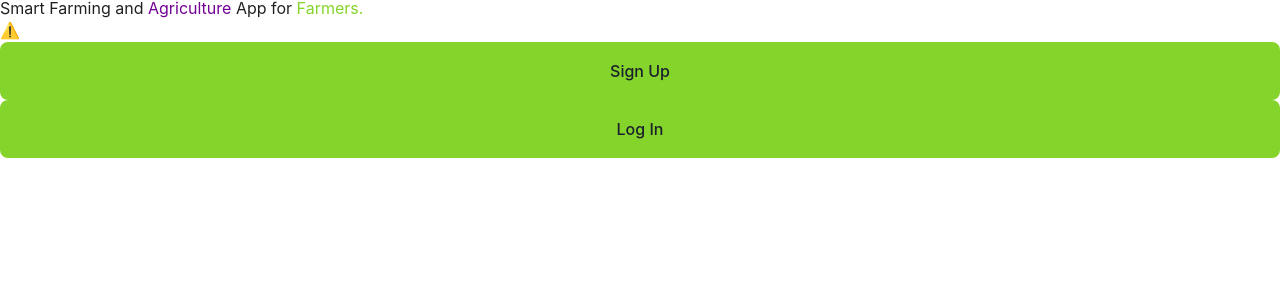
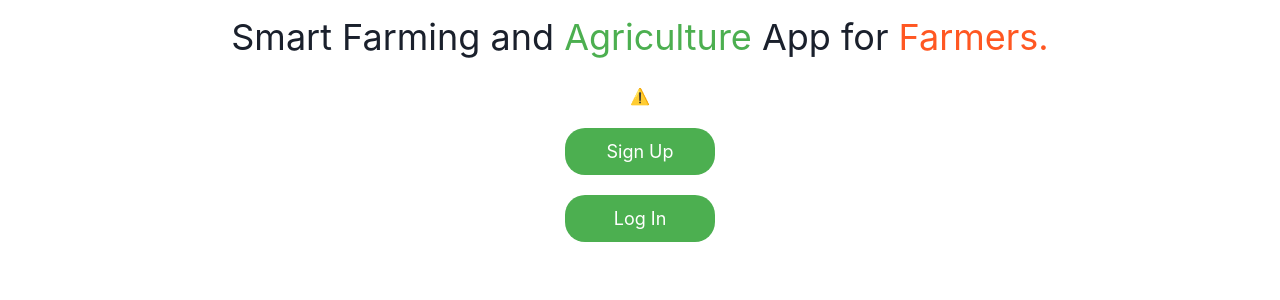
Before and after one commit to Zaberahmed/EasyGrow, a React (Vite) app in the folder client/: page / in a window 1280 px wide. Shown: the top 300 px of the page. Built offline with nearby package versions, Linux system fonts and the light colour scheme; no server answers; a web font is replaced by a local one.

Commit message:
fixed styling: splash screen

```diff
--- a/client/src/Pages/Common/Login/Login.component.tsx
+++ b/client/src/Pages/Common/Login/Login.component.tsx
@@ -2,6 +2,7 @@ import './Login.style.css';
 import { ChangeEvent, FormEvent, useEffect, useState } from 'react';
 import { userLogin } from '../../../Services/user';
 import { useNavigate } from 'react-router-dom';
+import EasyGrowLogo from '../../../assets/EasyGrow.component';
 
 const initialState = {
 	email: '',
@@ -50,8 +51,10 @@ const Login = () => {
 	// 	}, [token]);
 
 	return (
-		<div>
-			<h2>Login</h2>
+		<div className="login-form-container">
+			<figure className="logo">
+				<EasyGrowLogo />
+			</figure>
 			<form
 				className="login-form"
 				onSubmit={handleSubmit}>
@@ -65,7 +68,7 @@ const Login = () => {
 					onChange={handleChange}
 				/>
 
-				{formData.email && !validateInput(formData.email) ? <p className="">Email not valid</p> : null}
+				{formData.email && !validateInput(formData.email) ? <p className="error-message">Email not valid</p> : null}
 				<label htmlFor="password">Password:</label>
 				<input
 					id="password"
@@ -75,13 +78,14 @@ const Login = () => {
 					value={formData.password}
 					onChange={handleChange}
 				/>
-
+				<div className="login-button">
 					<button
 						role="button"
 						type="submit"
 						disabled={validateForm()}>
 						Log in
 					</button>
+				</div>
 			</form>
 		</div>
 	);
--- a/client/src/Pages/Common/Login/Login.style.css
+++ b/client/src/Pages/Common/Login/Login.style.css
@@ -1,59 +1,70 @@
-.login-up-container {
+.login-form-container {
 	max-width: 400px;
-	margin: 0 auto;
+	min-height: 100vh;
+	margin: 10px auto;
 	padding: 20px;
 	background-color: #fff;
 	border-radius: 8px;
+
+	display: flex;
+	flex-direction: column;
+	flex-wrap: nowrap;
+	justify-content: center;
+}
+
+.login-form {
+	display: flex;
+	flex-direction: column;
 	box-shadow: 0 2px 6px rgba(0, 0, 0, 0.1);
 }
 
-.login-up-form {
-	display: flex;
-	flex-direction: column;
-}
-
 .logo {
-	display: flex;
-	justify-content: center;
+	margin-top: 15px;
 	margin-bottom: 20px;
+	margin-left: 25%;
 }
 
 label {
 	font-size: 16px;
 	font-weight: bold;
-	margin-bottom: 8px;
+	margin-bottom: 5px;
+	margin-left: 10px;
+	margin-top: 10px;
 }
 
-.login-up-form input[type='text'],
-.login-up-form input[type='email'],
-.login-up-form input[type='password'],
-.login-up-form input[type='tel'],
-.login-up-form textarea,
-.login-up-form select {
+.login-form input[type='text'],
+.login-form input[type='email'],
+.login-form input[type='password'],
+.login-form input[type='tel'],
+.login-form textarea,
+.login-form select {
 	padding: 12px;
 	border: 1px solid #ccc;
-	border-radius: 4px;
+	border-radius: 10px;
 	font-size: 16px;
 	margin-bottom: 16px;
+	margin-left: 10px;
+	margin-right: 10px;
 	background-color: #fff;
 }
 
-.login-up-button {
+.login-button {
 	display: flex;
 	justify-content: center;
 }
-.login-up-button button {
+.login-button button {
 	padding: 12px 20px;
 	background-color: #4caf50;
 	color: #fff;
 	font-size: 16px;
 	border: none;
-	border-radius: 4px;
+	border-radius: 20px;
 	cursor: pointer;
 	transition: background-color 0.2s ease;
+	margin-bottom: 10px;
 }
 
-.login-up-button button:hover {
+.login-button button:hover {
 	background-color: #45a049;
 }
 
--- a/client/src/Pages/Common/Signup/Signup.style.css
+++ b/client/src/Pages/Common/Signup/Signup.style.css
@@ -1,27 +1,35 @@
 .sign-up-container {
 	max-width: 400px;
-	margin: 0 auto;
+	min-height: 100vh;
+	margin: 10px auto;
 	padding: 20px;
 	background-color: #fff;
 	border-radius: 8px;
-	box-shadow: 0 2px 6px rgba(0, 0, 0, 0.1);
+
+	display: flex;
+	flex-direction: column;
+	flex-wrap: nowrap;
+	justify-content: center;
 }
 
 .sign-up-form {
 	display: flex;
 	flex-direction: column;
+	box-shadow: 0 2px 6px rgba(0, 0, 0, 0.1);
 }
 
 .logo {
-	display: flex;
-	justify-content: center;
+	margin-top: 15px;
 	margin-bottom: 20px;
+	margin-left: 25%;
 }
 
 label {
 	font-size: 16px;
 	font-weight: bold;
-	margin-bottom: 8px;
+	margin-bottom: 5px;
+	margin-left: 10px;
+	margin-top: 10px;
 }
 
 .sign-up-form input[type='text'],
@@ -32,9 +40,11 @@ label {
 .sign-up-form select {
 	padding: 12px;
 	border: 1px solid #ccc;
-	border-radius: 4px;
+	border-radius: 10px;
 	font-size: 16px;
 	margin-bottom: 16px;
+	margin-left: 10px;
+	margin-right: 10px;
 	background-color: #fff;
 }
 
@@ -48,9 +58,10 @@ label {
 	color: #fff;
 	font-size: 16px;
 	border: none;
-	border-radius: 4px;
+	border-radius: 20px;
 	cursor: pointer;
 	transition: background-color 0.2s ease;
+	margin-bottom: 10px;
 }
 
 .sign-up-button button:hover {
--- a/client/src/Pages/Common/SplashScreen/SplashScreen.component.tsx
+++ b/client/src/Pages/Common/SplashScreen/SplashScreen.component.tsx
@@ -9,7 +9,7 @@ function SplashScreen() {
 				Smart Farming and <span className="secondary-text"> Agriculture </span> App for <span className="accent-text"> Farmers. </span>
 			</h1>
 
-			<div>
+			<div className="animation-container">
 				<Player
 					autoplay
 					loop
@@ -21,6 +21,7 @@ function SplashScreen() {
 					/>
 				</Player>
 			</div>
+			<div className="splash-button-container">
 				<Link to="/signup">
 					<button
 						className="accent"
@@ -36,6 +37,7 @@ function SplashScreen() {
 					</button>
 				</Link>
 			</div>
+		</div>
 	);
 }
 
--- a/client/src/Pages/Common/SplashScreen/SplashScreen.style.css
+++ b/client/src/Pages/Common/SplashScreen/SplashScreen.style.css
@@ -1,4 +1,13 @@
-h1 {
+/* .splash-container {
+	box-sizing: border-box;
+	padding: 1.5rem;
+	display: flex;
+	flex-direction: column;
+	justify-content: space-around;
+	align-items: center;
+	height: 100vh;
+}
+.splash-heading-h1 {
 	color: var(--text-color);
 	line-height: 2;
 }
@@ -19,41 +28,14 @@ button:focus {
 	outline: none !important;
 }
 
-.container {
-  box-sizing: border-box;
-  padding: 1.5rem;
-  display: flex;
-  flex-direction: column;
-  justify-content: space-around;
-  align-items: center;
-  height: 100vh;
-}
-
-/*==================================== */
-
-a {
-  font-weight: 500;
-  color: #646cff;
-  text-decoration: inherit;
-}
-a:hover {
-  color: #535bf2;
-}
-
-body {
-  margin: 0;
-  padding: 0;
-  height: 100vh;
-}
-
-h1 {
+.splash-heading-h1 {
 	font-size: 2.5rem;
 	line-height: 1.1;
 	text-align: left;
 	color: text-color;
 }
 
-button {
+.splash-button button {
 	border-radius: 8px;
 	border: 1px solid transparent;
 	padding: 1.5rem 2rem;
@@ -67,8 +49,8 @@ button {
 /* button:hover {
   border-color: #646cff;
 } */
-button:focus,
-button:focus-visible {
+/* .splash-button button:focus,
+.splash-button button:focus-visible {
 	outline: 4px auto -webkit-focus-ring-color;
 }
 
@@ -83,4 +65,72 @@ button:focus-visible {
 	button {
 		background-color: #f9f9f9;
 	}
+} */
+*/
+
+/* styles.css */
+
+/* Container styles */
+.splash-container {
+	display: flex;
+	flex-direction: column;
+	align-items: center;
+	justify-content: center;
+	height: 100vh;
+	padding: 20px;
+	background-color: #f8f8f8;
 }
+
+/* Heading styles */
+.splash-container h1 {
+	font-size: 36px;
+	text-align: center;
+	margin-bottom: 20px;
+	margin-top: 10px;
+}
+
+/* Secondary text styles */
+.splash-container .secondary-text {
+	color: #4caf50; /* or any color of your choice */
+}
+
+/* Accent text styles */
+.splash-container .accent-text {
+	color: #ff5722; /* or any color of your choice */
+}
+
+/* Animation container styles */
+.splash-container .animation-container {
+	display: flex;
+	justify-content: center;
+	align-items: center;
+	margin: 20px;
+}
+.splash-button-container {
+	display: flex;
+	flex-direction: column;
+	justify-content: center;
+	align-items: center;
+}
+/* Button styles */
+.splash-container button {
+	padding: 10px 20px;
+	margin-bottom: 20px;
+	font-size: 18px;
+	background-color: #ff5722; /* or any color of your choice */
+	color: #ffffff; /* or any color that contrasts well with the background */
+	border: none;
+	border-radius: 20px;
+	cursor: pointer;
+	transition: background-color 0.3s ease;
+	width: 150px;
+}
+
+.splash-container button.accent {
+	background-color: #4caf50; /* or any color of your choice */
+}
+
+/* Button hover styles */
+.splash-container button:hover {
+	background-color: #e64a19; /* or any darker shade of the main color */
+}
--- a/client/src/Pages/Farmer/Farmer Home/FarmerHome.page.tsx
+++ b/client/src/Pages/Farmer/Farmer Home/FarmerHome.page.tsx
@@ -7,7 +7,7 @@ import PhotoWithOverlay from '../../../components/PhotoWithOverlay/PhotoWithOver
 import UserProfileAvatar from '../../../components/UserProfileAvatar/UserProfileAvatar';
 
 import offerList from './../../../assets/offer-list.jpg';
-import leaseLand from './../../../assets/lease-land-2.jpg';
+import leaseLand from './../../../assets/land-lease-3.jpg';
 
 const FarmerHomePage = () => {
 	return (
```
Also changed, not shown: 1 other file (tests, documents, lock files or other folders). Lines whose indentation alone changed are shown as unchanged.
